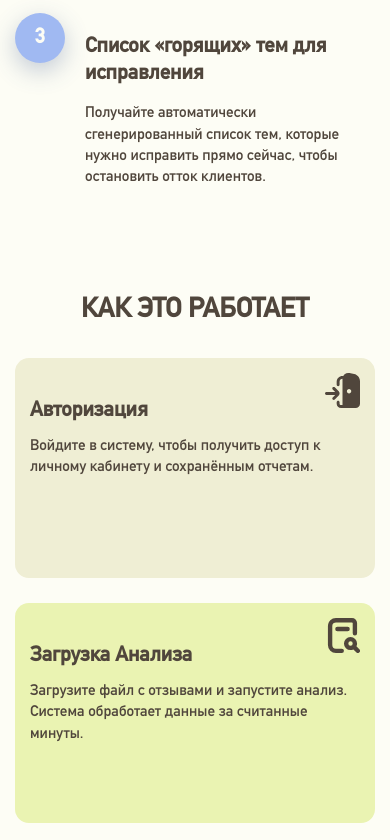
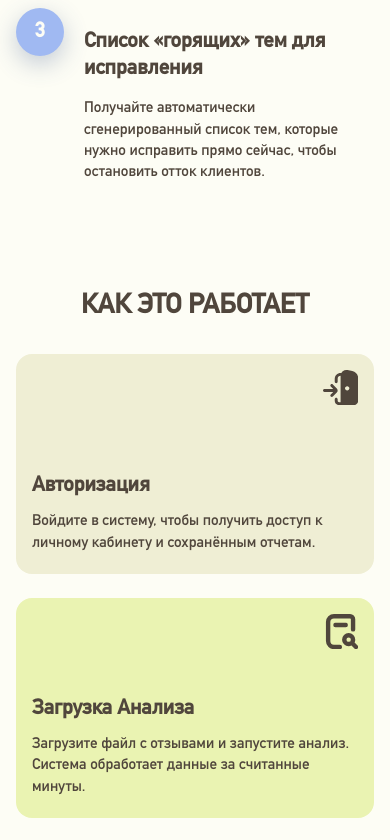
Before and after one commit to HasanovTimur9/review-analysis, a React (Vite) app in the folder frontend/frontend-review-analysis/: page / in a window 390 px wide. Shown: the part 1156-1996 px from the top of the page. Built offline with nearby package versions, Linux system fonts and the light colour scheme.

Commit message:
редактирование текста карточек "как это работает" + перевод в rem

```diff
--- a/frontend/frontend-review-analysis/src/styles/BenefitsPage.css
+++ b/frontend/frontend-review-analysis/src/styles/BenefitsPage.css
@@ -3,15 +3,15 @@
     background: var(--color-white);
 }
 
-.container {
-    max-width: 1200px;
+.benefits-page .container {
+    max-width: 75rem;
     margin: 0 auto;
-    padding: 0 20px;
+    padding: 0 1rem;
 }
 
 /* Секция преимуществ */
 .benefits-section {
-    padding: 65px 0 0;
+    padding: 4rem 0 0;
 }
 
 /* Первый квадрат - бежевый */
@@ -38,16 +38,16 @@
     font-size: 3rem;
     text-align: center;
     color: var(--color-brown);
-    margin-bottom: 80px;
+    margin-bottom: 5rem;
     font-weight: 700;
 }
 
 .benefits-circles {
     display: grid;
     grid-template-columns: repeat(3, 1fr);
-    gap: 60px;
+    gap: 3.75rem;
     align-items: start;
-    padding: 70px 0;
+    padding: 4.375rem 0;
 }
 
 .circle-container {
@@ -58,8 +58,8 @@
 }
 
 .circle {
-    width: 80px;
-    height: 80px;
+    width: 5rem;
+    height: 5rem;
     border-radius: 50%;
     background: var(--color-blue-main);
     color: var(--color-white);
@@ -68,19 +68,19 @@
     justify-content: center;
     font-size: 2rem;
     font-weight: 700;
-    margin-bottom: 30px;
+    margin-bottom: 1.9rem;
     box-shadow: 0 8px 25px rgba(61, 86, 143, 0.3);
 }
 
 .benefit-content {
-    max-width: 300px;
+    max-width: 19rem;
 }
 
 .benefit-title {
     font-size: 2rem;
     font-weight: 700;
     color: var(--color-brown);
-    margin-bottom: 15px;
+    margin-bottom: 1rem;
     line-height: 1.3;
 }
 
@@ -91,20 +91,23 @@
 }
 
 .how-it-works-section {
-    padding: 120px 0;
+    padding: 7.5rem 0;
     background: var(--color-white);
 }
 
 .steps-grid {
     display: grid;
     grid-template-columns: repeat(3, 1fr);
-    gap: 40px;
-    margin-top: 60px;
+    gap: 2.5rem;
+    margin-top: 3.75rem;
 }
 
 .step-card {
-    border-radius: 20px;
-    padding: 25px 25px;
+    display: flex;
+    flex-direction: column;
+    justify-content: flex-end;
+    border-radius: 1.25rem;
+    padding: 1rem 1.5rem;
     text-align: left;
     transition: transform 0.3s ease, box-shadow 0.3s ease;
     position: relative;
@@ -118,10 +121,10 @@
 
 .step-icon {
     position: absolute;
-    top: 20px;
-    right: 20px;
-    width: 50px;
-    height: 50px;
+    top: 1.25rem;
+    right: 1.25rem;
+    width: 3rem;
+    height: 3rem;
     display: flex;
     align-items: center;
     justify-content: center;
@@ -136,7 +139,6 @@
 .step-title {
     font-size: 2rem;
     font-weight: 700;
-    translate: 0 100px;
 }
 
 .step-description {
@@ -144,41 +146,40 @@
     line-height: 1.6;
     color: var(--color-brown);
     margin-block: 0;
-    translate: 0 100px;
 }
 
 /* Медиа-запросы для адаптивности */
 
 /* Планшеты (768px - 1024px) */
-@media (max-width: 1024px) {
-    .container {
-        padding: 0 30px;
+@media (max-width: 1100px) {
+    .benefits-page .container {
+        padding: 0 2rem;
     }
 
     .benefits-section {
-        padding: 50px 0 0;
+        padding: 3rem 0 0;
     }
 
     .section-title {
         font-size: 2.5rem;
-        margin-bottom: 60px;
+        margin-bottom: 3.75rem;
     }
 
     .benefits-circles {
-        gap: 40px;
-        padding: 50px 0;
+        gap: 2.5rem;
+        padding: 3rem 0;
     }
 
     .circle {
-        width: 70px;
-        height: 70px;
+        width: 4.4rem;
+        height: 4.4rem;
         font-size: 1.8rem;
-        margin-bottom: 25px;
+        margin-bottom: 1.5rem;
     }
 
     .benefit-title {
         font-size: 1.7rem;
-        margin-bottom: 12px;
+        margin-bottom: 0.75rem;
     }
 
     .benefit-description {
@@ -187,68 +188,66 @@
     }
 
     .how-it-works-section {
-        padding: 80px 0;
+        padding: 5rem 0;
     }
 
     .steps-grid {
-        gap: 30px;
-        margin-top: 50px;
+        gap: 1.9rem;
+        margin-top: 3rem;
     }
 
     .step-card {
-        padding: 20px 20px;
-        border-radius: 18px;
+        padding: 1rem 1rem;
+        border-radius: 1rem;
     }
 
     .step-icon {
-        width: 45px;
-        height: 45px;
-        top: 15px;
-        right: 15px;
+        width: 2.8rem;
+        height: 2.8rem;
+        top: 1rem;
+        right: 1rem;
     }
 
     .step-title {
         font-size: 1.7rem;
-        translate: 0 80px;
     }
 
     .step-description {
         font-size: 1.1rem;
-        translate: 0 80px;
     }
 }
 
 /* Большие мобильные (481px - 767px) */
-@media (max-width: 767px) {
-    .container {
-        padding: 0 20px;
+@media (max-width: 885px) {
+    .benefits-page .container {
+        padding: 0 1.25rem;
     }
 
     .benefits-section {
-        padding: 40px 0 0;
+        padding: 2.5rem 0 0;
     }
 
     .section-title {
         font-size: 2rem;
-        margin-bottom: 40px;
+        margin-bottom: 2.5rem;
     }
 
     .benefits-circles {
         grid-template-columns: 1fr;
-        gap: 50px;
-        padding: 40px 0;
+        gap: 3rem;
+        padding: 2.5rem 0;
     }
 
     .circle-container {
         flex-direction: row;
         text-align: left;
         align-items: flex-start;
-        gap: 25px;
+        gap: 1.5rem;
     }
 
     .circle {
-        width: 60px;
-        height: 60px;
+        width: 3.75rem;
+        height: 3.75rem;
         font-size: 1.5rem;
         margin-bottom: 0;
         flex-shrink: 0;
@@ -260,7 +259,7 @@
 
     .benefit-title {
         font-size: 1.5rem;
-        margin-bottom: 10px;
+        margin-bottom: 0.6rem;
     }
 
     .benefit-description {
@@ -269,33 +268,33 @@
     }
 
     .how-it-works-section {
-        padding: 60px 0;
+        padding: 3.75rem 0;
     }
 
     .steps-grid {
         grid-template-columns: 1fr;
-        gap: 30px;
-        margin-top: 40px;
+        gap: 1.9rem;
+        margin-top: 2.5rem;
     }
 
     .step-card {
         aspect-ratio: auto;
-        min-height: 200px;
-        padding: 25px 20px;
-        border-radius: 16px;
+        min-height: 12.5rem;
+        padding: 1.5rem 1.25rem;
+        border-radius: 1rem;
     }
 
     .step-icon {
-        width: 40px;
-        height: 40px;
-        top: 20px;
-        right: 20px;
+        width: 2.5rem;
+        height: 2.5rem;
+        top: 1.25rem;
+        right: 1.25rem;
     }
 
     .step-title {
         font-size: 1.5rem;
         translate: 0 0;
-        margin-bottom: 15px;
+        margin-bottom: 1rem;
     }
 
     .step-description {
@@ -307,37 +306,37 @@
 
 /* Мобильные (320px - 480px) */
 @media (max-width: 480px) {
-    .container {
-        padding: 0 15px;
+    .benefits-page .container {
+        padding: 0 1rem;
     }
 
     .benefits-section {
-        padding: 30px 0 0;
+        padding: 1.9rem 0 0;
     }
 
     .section-title {
         font-size: 1.7rem;
-        margin-bottom: 30px;
+        margin-bottom: 1.9rem;
     }
 
     .benefits-circles {
-        gap: 35px;
-        padding: 30px 0;
+        gap: 2rem;
+        padding: 1.9rem 0;
     }
 
     .circle-container {
-        gap: 20px;
+        gap: 1.25rem;
     }
 
     .circle {
-        width: 50px;
-        height: 50px;
+        width: 3rem;
+        height: 3rem;
         font-size: 1.3rem;
     }
 
     .benefit-title {
         font-size: 1.3rem;
-        margin-bottom: 8px;
+        margin-bottom: 0.5rem;
     }
 
     .benefit-description {
@@ -346,30 +345,30 @@
     }
 
     .how-it-works-section {
-        padding: 40px 0;
+        padding: 2.5rem 0;
     }
 
     .steps-grid {
-        gap: 25px;
-        margin-top: 30px;
+        gap: 1.5rem;
+        margin-top: 1.9rem;
     }
 
     .step-card {
-        padding: 20px 15px;
-        border-radius: 14px;
-        min-height: 180px;
+        padding: 1.25rem 1rem;
+        border-radius: 1rem;
+        min-height: 11.25rem;
     }
 
     .step-icon {
-        width: 35px;
-        height: 35px;
-        top: 15px;
-        right: 15px;
+        width: 2.2rem;
+        height: 2.2rem;
+        top: 1rem;
+        right: 1rem;
     }
 
     .step-title {
         font-size: 1.3rem;
-        margin-bottom: 12px;
+        margin-bottom: 0.75rem;
     }
 
     .step-description {
@@ -380,27 +379,27 @@
 
 /* Очень маленькие экраны (до 320px) */
 @media (max-width: 320px) {
-    .container {
-        padding: 0 12px;
+    .benefits-page .container {
+        padding: 0 0.75rem;
     }
 
     .section-title {
         font-size: 1.5rem;
-        margin-bottom: 25px;
+        margin-bottom: 1.5rem;
     }
 
     .benefits-circles {
-        gap: 30px;
-        padding: 25px 0;
+        gap: 1.9rem;
+        padding: 1.5rem 0;
     }
 
     .circle-container {
-        gap: 15px;
+        gap: 1rem;
     }
 
     .circle {
-        width: 45px;
-        height: 45px;
+        width: 2.8rem;
+        height: 2.8rem;
         font-size: 1.2rem;
     }
 
@@ -413,8 +412,8 @@
     }
 
     .step-card {
-        padding: 18px 12px;
-        min-height: 160px;
+        padding: 1.1rem 0.75rem;
+        min-height: 10rem;
     }
 
     .step-title {
@@ -429,17 +428,17 @@
 /* Landscape ориентация на мобильных */
 @media (max-height: 500px) and (orientation: landscape) {
     .benefits-section {
-        padding: 30px 0 0;
+        padding: 1.9rem 0 0;
     }
 
     .how-it-works-section {
-        padding: 40px 0;
+        padding: 2.5rem 0;
     }
 
     .benefits-circles {
         grid-template-columns: repeat(3, 1fr);
-        gap: 30px;
-        padding: 30px 0;
+        gap: 1.9rem;
+        padding: 1.9rem 0;
     }
 
     .circle-container {
@@ -448,7 +447,7 @@
     }
 
     .circle {
-        margin-bottom: 15px;
+        margin-bottom: 1rem;
     }
 }
 
```
